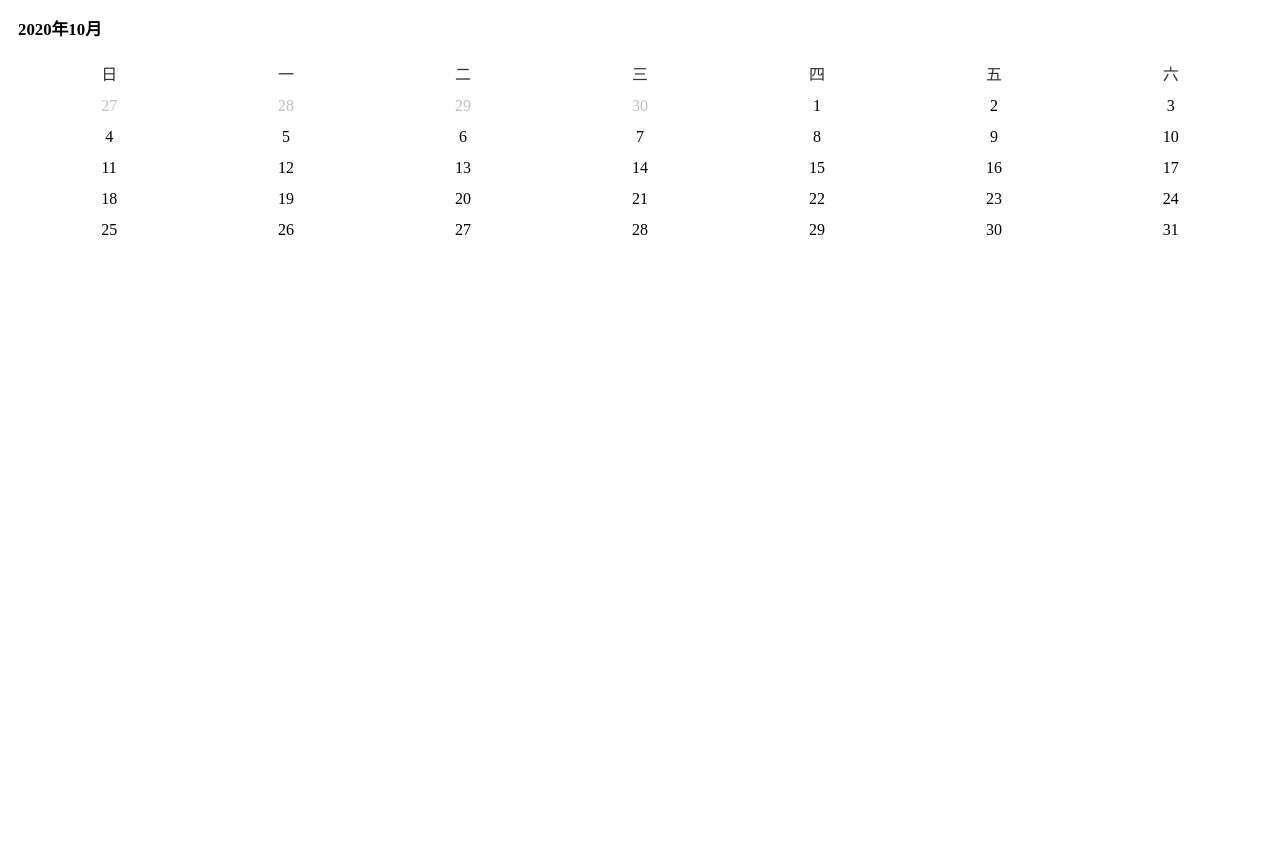
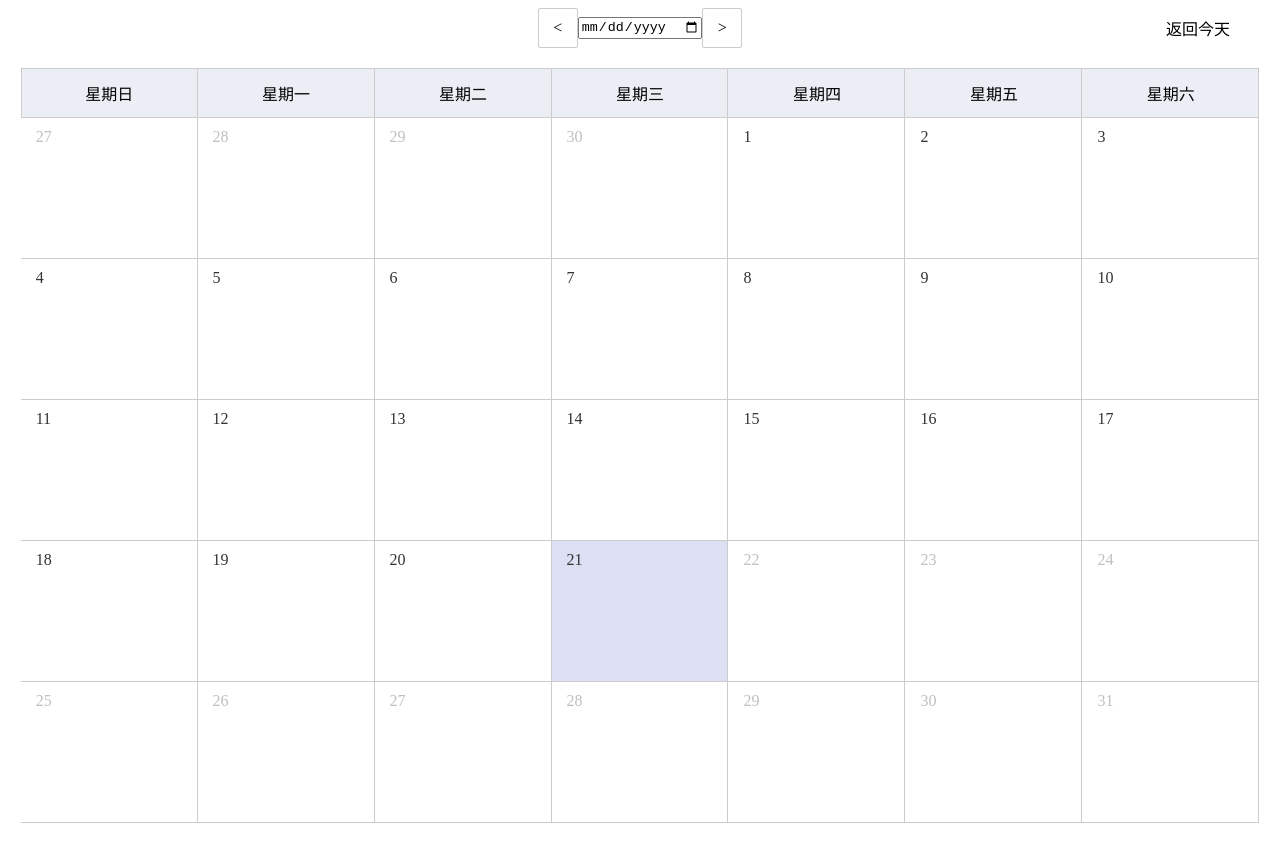
Before and after one commit to yl1988/lm-ui-element, a Vue app: page / in a window 1280 px wide. Before the commit the page ends 800 px from the top, so only its background shows below. Built offline with nearby package versions, Linux system fonts and the light colour scheme.

Commit message:
首页日历

```diff
--- a/components/choose-address-form-item.vue
+++ b/components/choose-address-form-item.vue
@@ -69,7 +69,6 @@
 
 <script>
     import {mapState} from 'vuex'
-    import {reqRegionInfo} from "../api/common"
     import {isNumber} from "../utils/validate";
 
     export default {
--- a/examples/App.vue
+++ b/examples/App.vue
@@ -1,26 +1,253 @@
+<!--ProgressView-->
 <template>
-    <div>
-        <calendar></calendar>
+    <div class="progressViewBox rowBtween">
+        <div class="custom-card-box progress-canlendar-box">
+            <calendar ref="canlendar" @getChooseDate="(checkDate)=>$sunRainMethods.getChooseDate(checkDate,this,false)" :insert-data="insertData" :options="{range:['',new Date()]}" date-prop="hasDataDate">
+                <template #weeks>
+                    <div class="weeksBox rowCenter">
+                        <div class="weekItem rowCenter font16" v-for="(week,index) in weeks" :key="week">
+                            <span class="week">{{week}}</span>
+                            <span class="rightLine verticalLine"></span>
+                            <span class="leftLine verticalLine" v-if="index===0"></span>
+                        </div>
+                    </div>
+                </template>
+                <template #calendarTop="{currentYear,currentMonth,changeMonth}">
+                    <div class="canlendar-top-box">
+                        <div class="canlendar-top-inner-box rowCenter">
+                            <div class="rowCenter year-back-box">
+               <span class="changeMonth rowCenter font28">&lt;</span>
+                                <input type="date" v-model="date">
+                                <!--<el-date-picker type="month" v-model="date" style="margin:0 5px;" :clearable="false" @change="(pDate)=>dateChange(pDate,changeMonth)" :picker-options="{disabledDate:time=>time>new Date()}"/>-->
+                                <span class="changeMonth rowCenter font18" @click="getMonthChange({changeMonth,currentYear,currentMonth,type:1})">&gt;</span>
+                            </div>
+                            <span class="violet back-today font14 rowCenter" @click="getMonthChange({changeMonth,type:2})">返回今天</span>
+                        </div>
+                    </div>
+                </template>
+                <template #haveDataTag="{day}">
+                    <div class="haveDataTag rowCenter font12 violet" @click.stop="showProgressImgFun(day)">形象进度</div>
+                </template>
+                <template #day="{day,index}">
+                    <div class="dayBox columnStart" :class="[day.dateClass,index%7===0 ? 'dayBorderLeft' : '',index<7 ? 'dayBorderTop' : '']">
+                        <span class="font30 daySpan">{{day.day}}</span>
+                        <div class="otherDataBox font20 rowBtween">
+                            <i class="iconfont icon-weather-qing" :style="{color:'#333333'}"></i>
+                            <i class="iconfont icon-weather-duoyun" :style="{color:'#333333'}"></i>
+                            <i class="iconfont icon-weather-xiaoyu" :style="{color:'#333333'}"></i>
+                            <i class="iconfont icon-weather-yin" :style="{color:'#333333'}"></i>
+                        </div>
+                    </div>
+                </template>
+            </calendar>
+        </div>
     </div>
 </template>
+
 <script>
+    import {formatDate} from "../utils/global-methods";
 
     export default {
-        name: "App",
-        props: {},
+        name: 'ProgressView',
         data() {
-            return {}
+            return {
+                sunRainInfo:{},//形象进度数据晴雨表
+                insertData: [],
+                isShow: false,
+                barometer: {pushDate:formatDate(new Date(),'-')},// 晴雨表数据
+                date:new Date(),//日期
+                changeMonth:null,//月份改变函数
+                weeks:['星期日','星期一','星期二','星期三','星期四','星期五','星期六'],
+                fileList:[],//预览图片
+                showPhotoPreview:false,//是否显示形象进度弹窗
+                progressImgDate:'',//形象进度图片弹窗日期
+            }
         },
-        computed: {},
-        created() {
+        computed: {
         },
         mounted() {
+        },
+        methods: {
+            //月份改变
+            getMonthChange({changeMonth,currentYear,currentMonth,type}){
+                console.log(currentYear,currentMonth)
+                let currentMonthArr=[currentMonth-1,currentMonth+1]
+                this.$sunRainMethods.getMonthChange(changeMonth,type,{currentYear,currentMonth:currentMonthArr[type],that:this})
+            },
+            //日期改变
+            dateChange(date,changeMonth){
+                console.log(date)
+                let currentYear=new Date(date).getFullYear()
+                let currentMonth=new Date(date).getMonth()+1
+                console.log(currentYear,currentMonth)
+                this.$sunRainMethods.getMonthChange(changeMonth,date,{currentYear,currentMonth,that:this})
+            },
+            //显示形象进度弹窗
+            async showProgressImgFun(dayInfo){
+                console.log(dayInfo)
+                let {day,calendarAddYear,calendarAddMonth}=dayInfo
+                this.showPhotoPreview=true
+                ;(day<10) && (day='0'+day)
+                ;(calendarAddMonth<10) && (calendarAddMonth='0'+calendarAddMonth)
+                let progressImgDate=`${calendarAddYear}-${calendarAddMonth}-${day}`
+                this.progressImgDate=progressImgDate
+                let dayDetailInfo=await getBarometer({findDate:progressImgDate})
+                console.log(dayDetailInfo)
+                this.fileList=dayDetailInfo.pushImg ? dayDetailInfo.pushImg.split(',').reduce((result,current)=>{
+                    result.push({
+                        fileId:current
+                    })
+                    return result
+                },[]) : []
 
+            },
+            //关闭图片预览弹窗
+            closePhoteDialog(){
+                this.showPhotoPreview=false
+                this.fileList=[]
+            }
         },
-        methods: {},
 
-        watch: {}
     }
 </script>
-<style lang="scss" scoped type="text/scss">
+
+<style scoped lang="scss">
+    @import "../utils/scss/mix";
+    .progressViewBox{
+        width:100%;
+        align-items:flex-start;
+        .progress-canlendar-box{
+            flex:1;
+            min-width:830px;
+        }
+        .customCalendarHeadBox{
+            background:#ffffff;
+            padding:20px;
+            border-bottom:solid 1px #dddddd;
+            .monthBox{
+                .changeMonthBtnBox{
+                    width:50px;
+                    font-weight: bold;
+                    margin-right:20px;
+                    cursor:pointer;
+                }
+                .monthTextBox{
+                    strong{
+                        cursor:default;
+                        letter-spacing: 2px;
+                    }
+                }
+            }
+        }
+        .sunRainInfoBox{
+            flex-shrink:0;
+            margin-left:20px;
+            width:460px;
+            background: #FFFFFF;
+            border: 1px solid #DDE4EC;
+            .sunRainHead{
+                background:#DDE4EC;
+                height:40px;
+                padding-left:20px;
+            }
+            .sunRainContentBox{
+                padding:20px;
+            }
+        }
+        .canlendar-top-box{
+            margin-bottom:20px;
+            .canlendar-top-inner-box{
+                width:100%;
+                position: relative;
+                .year-back-box{
+                    .changeMonth{
+                        width: 38px;
+                        height: 38px;
+                        background: #FFFFFF;
+                        border: 1px solid #CCCCCC;
+                        border-radius: 2px;
+                        cursor:pointer;
+                    }
+                }
+                .back-today{
+                    margin-right:10px;
+                    cursor:pointer;
+                    @include positionTopRightSizeIndex($width:auto,$height:auto,$translateX:-50%,$translateY:-50%,$top:50%);
+                }
+            }
+
+        }
+        .dayBox{
+            height:120px;
+            border-right:solid 1px #cccccc;
+            border-bottom:solid 1px #cccccc;
+            padding:10px 0 10px 15px;
+            align-items: flex-start;
+            position: relative;
+        }
+        .dateDefaultCss{
+            .daySpan{
+                color:#333333;
+            }
+        }
+        .dateActiveCss{
+            background:rgba(84, 94, 188, 0.2);
+            .daySpan{
+                color:#333333;
+            }
+        }
+        .disableDateCss{
+
+        }
+        .dayBorderLeft{
+            border-left:solid 1px #E7E9FC;
+        }
+        .dayBorderTop{
+            border-Top:solid 1px #E7E9FC;
+        }
+        .haveDataTag{
+            @include positionLeftBottomSizeIndex($width:70px,$height:20px,$radius:10px,$bottom:10px,$left:10px);
+            border: 1px solid #545EBC;
+            cursor:pointer;
+        }
+        .otherDataBox{
+            flex-wrap:wrap;
+            @include positionTopRightSizeIndex($width:50%,$height:72px,$top:5px,$right:1px);
+            .iconfont{
+                width:50%;
+            }
+        }
+        .weeksBox{
+            width:100%;
+            .weekItem{
+                height:48px;
+                width:14%;
+                border-top:solid 1px #cccccc;
+                border-bottom:solid 1px #cccccc;
+                background:#ebeef5;
+                position: relative;
+                .week{
+
+                }
+                .verticalLine{
+                    background:#cccccc;
+                    @include positionTopRightSizeIndex($width:1px,$height:48px);
+                }
+                .leftLine{
+                    left:0;
+                }
+            }
+        }
+
+    }
 </style>
+<style>
+    .progressViewBox .calen-cell{
+        margin-bottom:0 !important;
+    }
+    .progressViewBox .body-title{
+        border-bottom:solid 1px #cccccc;
+        border-top:solid 1px #cccccc;
+        background:#eeeeee;
+    }
+</style>
```
